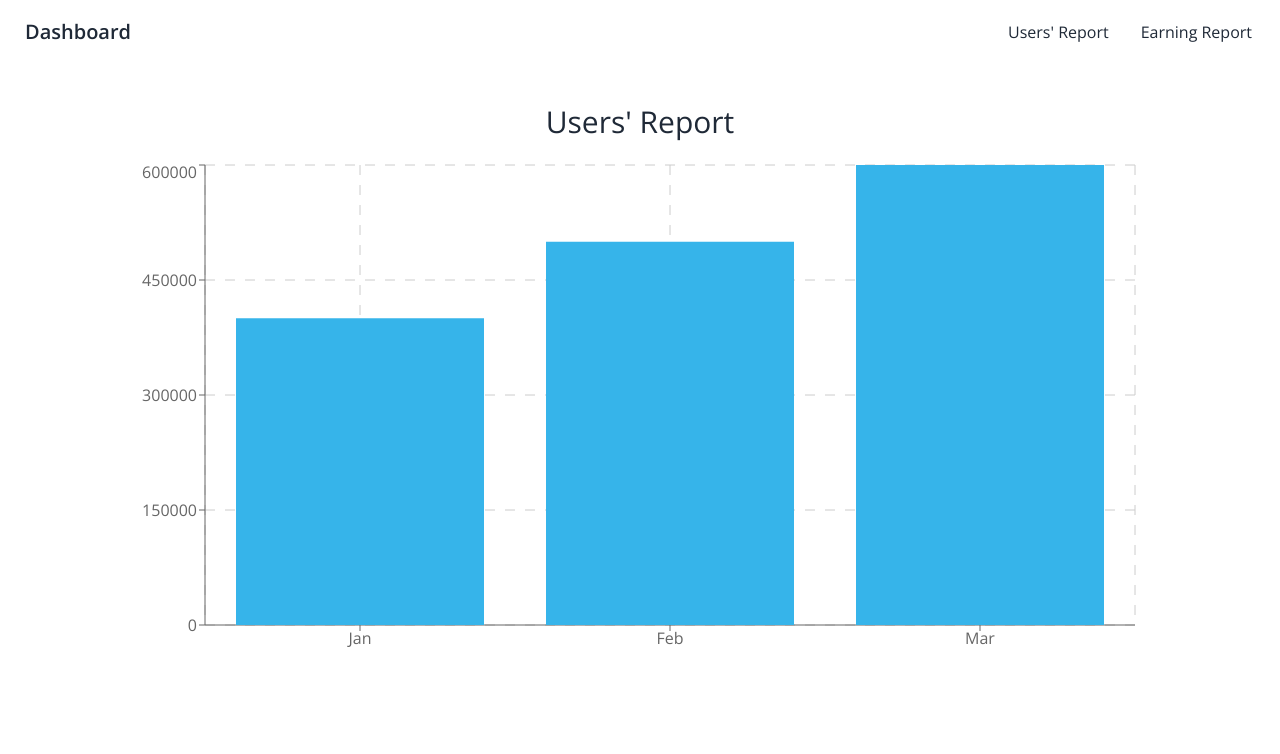
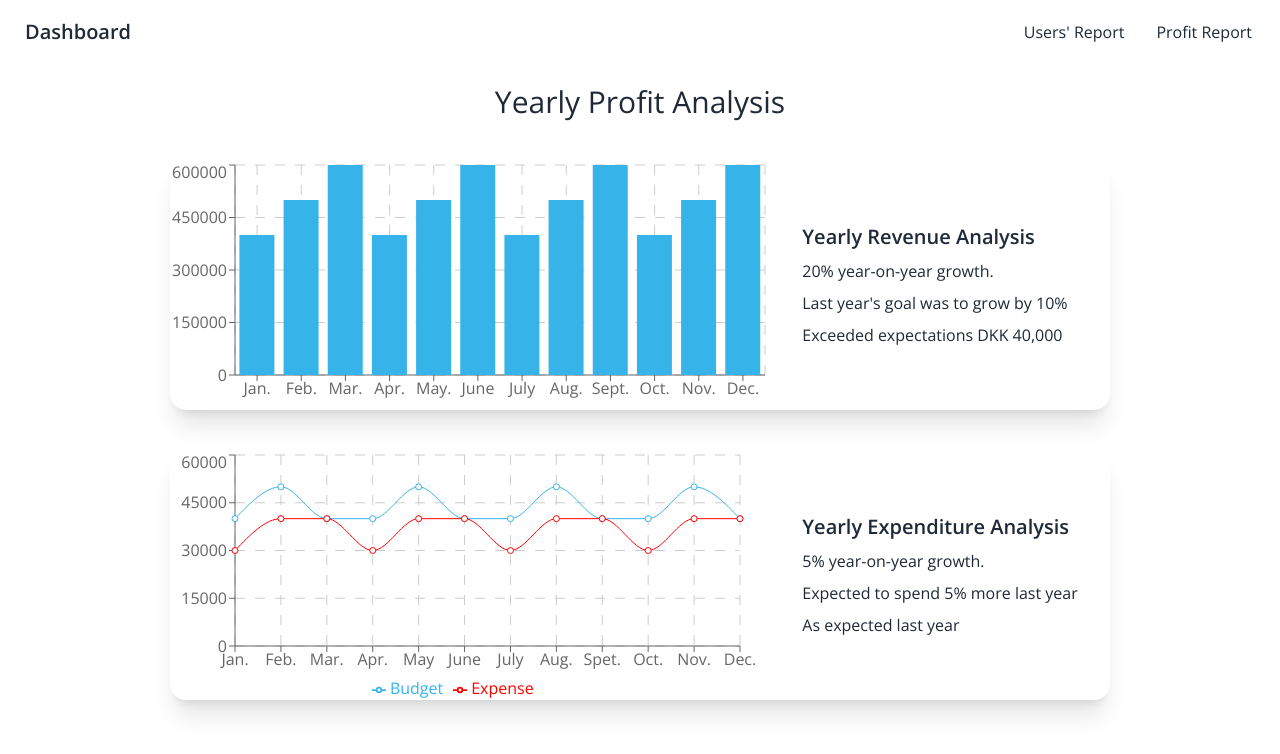
Before and after one commit to ZHANGJialiHappy/Dashboard, a React (Create React App) app: page /earningreport in a window 1280 px wide. Shown: the top 754 px of the page. Built offline with nearby package versions, Linux system fonts and the light colour scheme.

Commit message:
feat: profit report

```diff
--- a/src/App.tsx
+++ b/src/App.tsx
@@ -1,7 +1,7 @@
 import { BrowserRouter, Route, Routes } from 'react-router-dom';
 import './App.css';
 import { Navbar } from './components';
-import { Dashboard, EarningReport, UsersReport } from './pages';
+import { Dashboard, ProfitReport, UsersReport } from './pages';
 
 function App() {
   return (
@@ -11,7 +11,7 @@ function App() {
         <Routes>
           <Route path="/" element={<Dashboard/>}/>
           <Route path="/usersreport" element={<UsersReport/>}/>
-          <Route path="/earningreport" element={<EarningReport/>}/>
+          <Route path="/earningreport" element={<ProfitReport/>}/>
         </Routes>
       </BrowserRouter>
     </div>
--- a/src/components/Charts/Barchart.tsx
+++ b/src/components/Charts/Barchart.tsx
@@ -1,16 +1,16 @@
 import React from 'react'
-import { Bar, BarChart, CartesianGrid, Legend, Tooltip, XAxis, YAxis } from 'recharts'
-import { earningData } from '../../data/dummy'
+import { Bar, BarChart, CartesianGrid, Tooltip, XAxis, YAxis } from 'recharts'
 
 type Props = {
     width: number;
     height: number;
     horizontal: boolean;
     vertical: boolean;
+    data: any[];
 }
-function Barchart({width, height, horizontal, vertical} : Props) {
+function Barchart({width, height, horizontal, vertical, data} : Props) {
   return (
-    <BarChart width={width} height={height} data={earningData}>
+    <BarChart width={width} height={height} data={data}>
        <CartesianGrid strokeDasharray="10 10" horizontal={horizontal} vertical={vertical}/>
         <XAxis dataKey="name" />
         <YAxis />
--- /dev/null
+++ b/src/components/Charts/RevenueLineChart.tsx
@@ -0,0 +1,36 @@
+import { CartesianGrid, Legend, Line, LineChart, XAxis, YAxis } from "recharts"
+
+type Props = {
+    width: number;
+    height: number;
+    horizontal: boolean;
+    vertical: boolean;
+    data: any;
+}
+
+function RevenueLineChart({width, height, horizontal, vertical, data} : Props) {
+    return (
+        <div>
+            <LineChart
+                width={width}
+                height={height}
+                data={data}
+                margin={{
+                    top: 5,
+                    right: 30,
+                    left: 5,
+                    bottom: 0,
+                }}
+            >
+                <Legend />
+                <CartesianGrid strokeDasharray="10 10" horizontal={horizontal} vertical={vertical} />
+                <XAxis dataKey="name" />
+                <YAxis />
+                <Line type="monotone" dataKey="Budget" stroke="#36B4EA" activeDot={{ r: 4 }} />
+                <Line type="monotone" dataKey="Expense" stroke="#FF0000" activeDot={{ r: 4 }} />
+            </LineChart>
+        </div>
+
+    )
+}
+export default RevenueLineChart
--- a/src/components/Charts/Linechart.tsx
+++ b/src/components/Charts/UsersLineChart.tsx
@@ -8,7 +8,7 @@ type Props = {
     vertical: boolean;
 }
 
-function Linechart({width, height, horizontal, vertical} : Props) {
+function UsersLinechart({width, height, horizontal, vertical} : Props) {
   return (
       <LineChart
         width={width}
@@ -33,4 +33,4 @@ function Linechart({width, height, horizontal, vertical} : Props) {
   )
 }
 
-export default Linechart;
+export default UsersLinechart;
--- a/src/components/Navbar.tsx
+++ b/src/components/Navbar.tsx
@@ -9,7 +9,7 @@ function Navbar() {
   <div className="flex-none">
     <ul className="menu menu-horizontal px-1">
       <li><Link to="/usersreport">Users' Report</Link></li>
-      <li><Link to="/earningreport">Earning Report</Link></li>
+      <li><Link to="/profitreport">Profit Report</Link></li>
     </ul>
   </div>
 </div>
--- a/src/components/index.tsx
+++ b/src/components/index.tsx
@@ -1,3 +1,4 @@
 export { default as Navbar } from './Navbar';
-export { default as Linechart } from './Charts/Linechart';
+export { default as UsersLineChart } from './Charts/UsersLineChart';
 export { default as Barchart } from './Charts/Barchart';
+export { default as RevenueLineChart } from './Charts/RevenueLineChart';
--- a/src/data/dummy.tsx
+++ b/src/data/dummy.tsx
@@ -1,33 +1,147 @@
 
-export const revenueData = [
+export const quarterlyRevenueData = [
     {
-      name: 'January',
+      name: 'Oct',
       Budget: 40000,
       Expense: 30000,
     },
     {
-      name: 'Feburary',
+      name: 'Nov',
       Budget: 50000,
       Expense: 40000,
     },
     {
-      name: 'March',
+      name: 'Dec',
       Budget: 40000,
       Expense: 40000,
     },
   ];
 
-export const earningData =[
+  export const yearlyRevenueData = [
+    {
+      name: 'Jan.',
+      Budget: 40000,
+      Expense: 30000,
+    },
+    {
+      name: 'Feb.',
+      Budget: 50000,
+      Expense: 40000,
+    },
+    {
+      name: 'Mar.',
+      Budget: 40000,
+      Expense: 40000,
+    },
+    {
+      name: 'Apr.',
+      Budget: 40000,
+      Expense: 30000,
+    },
+    {
+      name: 'May',
+      Budget: 50000,
+      Expense: 40000,
+    },
+    {
+      name: 'June',
+      Budget: 40000,
+      Expense: 40000,
+    },
+    {
+      name: 'July',
+      Budget: 40000,
+      Expense: 30000,
+    },
+    {
+      name: 'Aug.',
+      Budget: 50000,
+      Expense: 40000,
+    },
+    {
+      name: 'Spet.',
+      Budget: 40000,
+      Expense: 40000,
+    },
+    {
+      name: 'Oct.',
+      Budget: 40000,
+      Expense: 30000,
+    },
+    {
+      name: 'Nov.',
+      Budget: 50000,
+      Expense: 40000,
+    },
+    {
+      name: 'Dec.',
+      Budget: 40000,
+      Expense: 40000,
+    },
+  ];
+
+export const quarterlyEarningData =[
   {
-    name: 'Jan',
+    name: 'Oct.',
     Earning: 400000,
   },
   {
-    name: 'Feb',
+    name: 'Nov.',
     Earning: 500000,
   },
   {
-    name: 'Mar',
+    name: 'Dec.',
+    Earning: 600000,
+  },
+]
+
+export const yearlyEarningData =[
+  {
+    name: 'Jan.',
+    Earning: 400000,
+  },
+  {
+    name: 'Feb.',
+    Earning: 500000,
+  },
+  {
+    name: 'Mar.',
+    Earning: 600000,
+  },
+  {
+    name: 'Apr.',
+    Earning: 400000,
+  },
+  {
+    name: 'May.',
+    Earning: 500000,
+  },
+  {
+    name: 'June',
+    Earning: 600000,
+  },
+  {
+    name: 'July',
+    Earning: 400000,
+  },
+  {
+    name: 'Aug.',
+    Earning: 500000,
+  },
+  {
+    name: 'Sept.',
+    Earning: 600000,
+  },
+  {
+    name: 'Oct.',
+    Earning: 400000,
+  },
+  {
+    name: 'Nov.',
+    Earning: 500000,
+  },
+  {
+    name: 'Dec.',
     Earning: 600000,
   },
 ]
--- a/src/pages/EarningReport.tsx
+++ /dev/null
@@ -1,15 +0,0 @@
-import React from 'react'
-import { Barchart } from '../components'
-
-function EarningReport() {
-  return (
-    <div className="mt-5 flex justify-center">
-      <div>
-      <p className=" m-5 text-3xl flex justify-center"> Users' Report</p>
-      <Barchart width={1000} height={500} horizontal={true} vertical={true}/>
-      </div>
-    </div>
-  )
-}
-
-export default EarningReport
--- /dev/null
+++ b/src/pages/ProfitReport.tsx
@@ -0,0 +1,40 @@
+import { Barchart, RevenueLineChart } from '../components'
+import { yearlyEarningData, yearlyRevenueData } from '../data/dummy';
+
+
+function ProfitReport() {
+    return (
+        <div className="flex justify-center">
+            <div>
+                <p className="m-5 text-3xl flex justify-center"> Yearly Profit Analysis</p>
+                <div className="mt-10 card card-side m-5 items-center w-auto justify-center bg-base-100 shadow-xl">
+                    <div>
+                        <Barchart width={600} height={250} horizontal={true} vertical={true} data={yearlyEarningData} />
+                    </div>
+                    <div className="card-body">
+                        <h2 className="card-title">Yearly Revenue Analysis</h2>
+                        <p>20% year-on-year growth.</p>
+                        <p>Last year's goal was to grow by 10%</p>
+                        <p>Exceeded expectations DKK 40,000</p>
+                    </div>
+                </div>
+                <div className="mt-10 card card-side m-5 items-center w-auto justify-center bg-base-100 shadow-xl">
+                    <div>
+                        <RevenueLineChart width={600} height={250} horizontal={true} vertical={true} data={yearlyRevenueData} />
+                    </div>
+                    <div className="card-body">
+                        <h2 className="card-title">Yearly Expenditure Analysis</h2>
+                        <p>5% year-on-year growth.</p>
+                        <p>Expected to spend 5% more last year</p>
+                        <p>As expected last year</p>
+                    </div>
+                </div>
+            </div>
+        </div>
+
+
+
+    )
+}
+
+export default ProfitReport;
--- a/src/pages/UsersReport.tsx
+++ b/src/pages/UsersReport.tsx
@@ -1,11 +1,11 @@
-import { Linechart } from "../components";
+import { UsersLineChart } from "../components";
 
 function UsersReport() {
   return (
     <div className="mt-5 flex justify-center">
       <div>
       <p className=" m-5 text-3xl flex justify-center"> Users' Report</p>
-      <Linechart width={1000} height={500} horizontal={true} vertical={true}/>
+      <UsersLineChart width={1000} height={500} horizontal={true} vertical={true}/>
       </div>
     </div>
   )
--- a/src/pages/index.tsx
+++ b/src/pages/index.tsx
@@ -1,3 +1,3 @@
 export { default as Dashboard } from './Dashboard';
 export { default as UsersReport } from './UsersReport';
-export { default as EarningReport } from './EarningReport';
+export { default as ProfitReport } from './ProfitReport';
```
Also changed, not shown: src/pages/Dashboard.tsx (+19 -30 lines).
